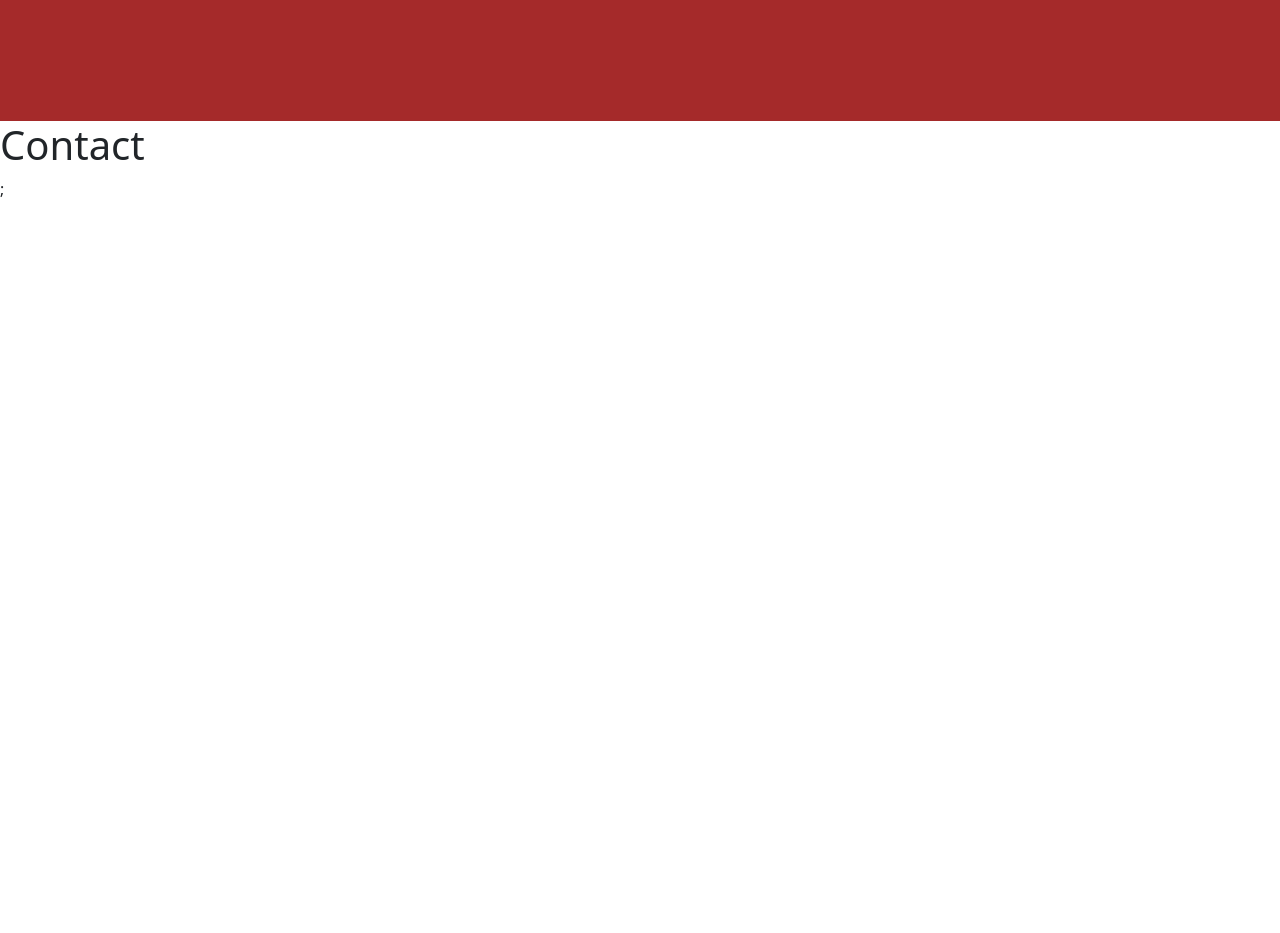
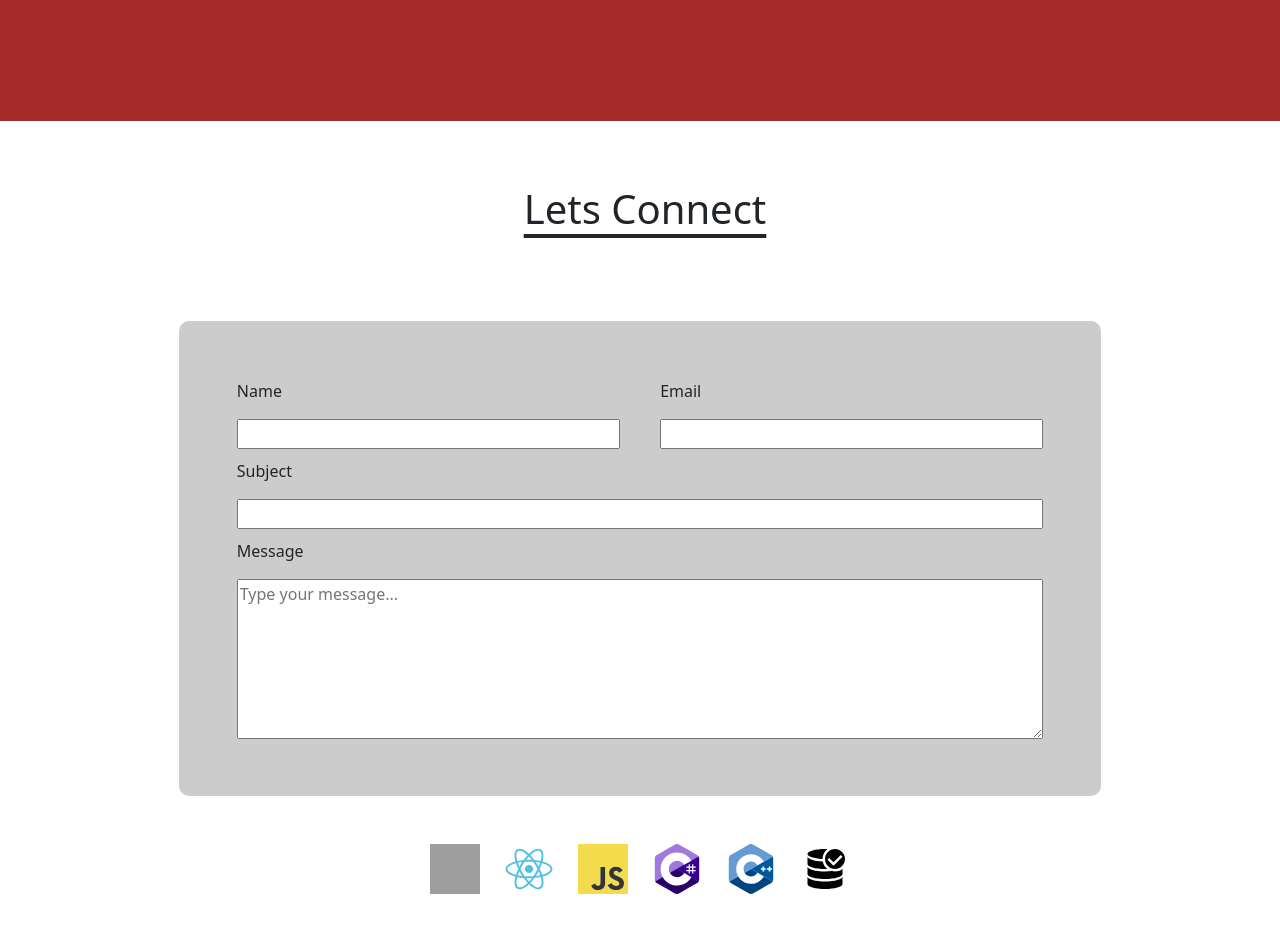
Before and after one commit to jSiderius/Portfolio-Site, a React (Vite) app: page / in a window 1280 px wide. Shown: the part 3040-3973 px from the top of the page. Built offline with nearby package versions, Linux system fonts and the light colour scheme; grey boxes are pictures that could not be loaded.

Commit message:
Added contact section

```diff
--- a/src/components/Sections/Contact.tsx
+++ b/src/components/Sections/Contact.tsx
@@ -1,11 +1,56 @@
+import "../../css/Contact.css";
+
 function Contact() {
   return (
     <>
-      <section className="vh-100">
-        <h1>Contact</h1>;
+      <section className="contact-top-container">
+        <h1 className="experience-header">Lets Connect</h1>
+        <UserInputPanel />
+        <div className="contact-socials-container">
+          <div className="d-flex justify-content-flex-start gap-4 fs-1">
+            <img className="icon" src="Icons/Python.svg" alt="" />
+            <img className="icon" src="Icons/React.svg" alt="" />
+            <img className="icon" src="Icons/JavaScript.svg" alt="" />
+            <img className="icon" src="Icons/CSharp.svg" alt="" />
+            <img className="icon" src="Icons/CPlusPlus.svg" alt="" />
+            <img className="icon" src="Icons/Database.svg" alt="" />
+          </div>
+        </div>
       </section>
     </>
   );
 }
 
+function UserInputPanel() {
+  return (
+    <div className="contact-user-input-panel">
+      <div className="name-email-conatiner">
+        <div className="contact-field-conatiner">
+          <p>Name</p>
+          <input type="text"></input>
+        </div>
+        <div className="contact-field-conatiner">
+          <p>Email</p>
+          <input type="text"></input>
+        </div>
+      </div>
+
+      <div className="contact-field-conatiner">
+        <p>Subject</p>
+        <input type="text"></input>
+      </div>
+
+      <div className="contact-field-conatiner">
+        <p>Message</p>
+        {/* <input type="text" className="message-field"></input> */}
+        <textarea
+          className="message-field"
+          rows={3} // adjust default height
+          placeholder="Type your message..."
+        ></textarea>
+      </div>
+    </div>
+  );
+}
+
 export default Contact;
--- /dev/null
+++ b/src/css/Contact.css
@@ -0,0 +1,40 @@
+.contact-top-container{
+	padding: 5%;
+	display: flex;
+	flex-direction: column;
+	justify-content: center;
+	align-items: center;
+	gap: 3em;
+}
+
+.contact-user-input-panel{
+	padding: 5%;
+	width: 80%;
+	min-height: 20vh;
+	background-color: var(--secondary-bg-color);
+	border-radius: 10px;
+
+	display: flex;
+	flex-direction: column;
+	gap: 10px;
+}
+
+.name-email-conatiner{
+	display: flex;
+	flex-direction: row;
+	gap: 5%;
+}
+
+.contact-field-conatiner{
+	flex-grow: 1;
+	display: flex;
+	flex-direction: column;
+}
+
+.message-field{
+	min-height: 10em;
+}
+
+.contact-socials-container{
+
+}
```
